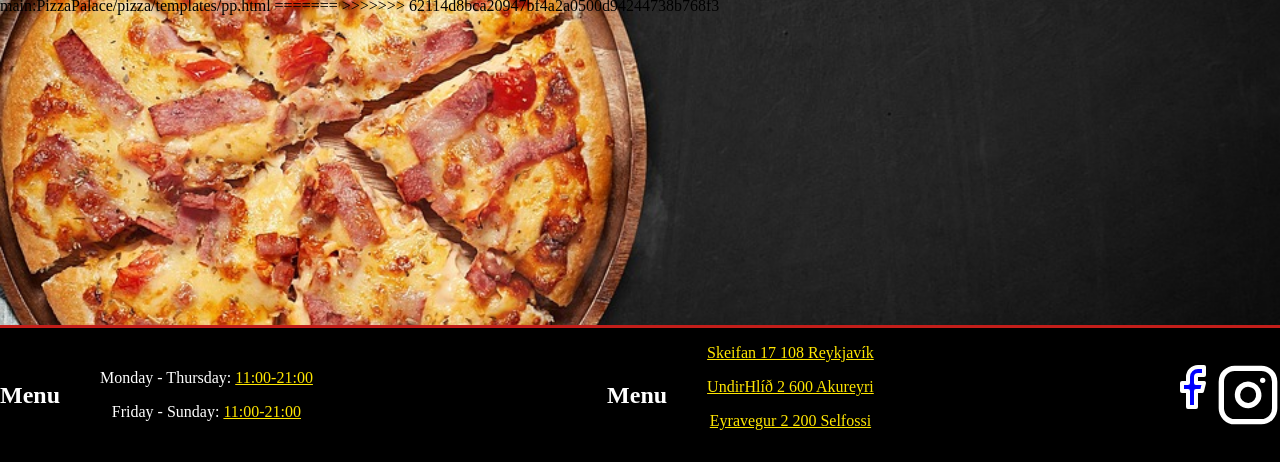
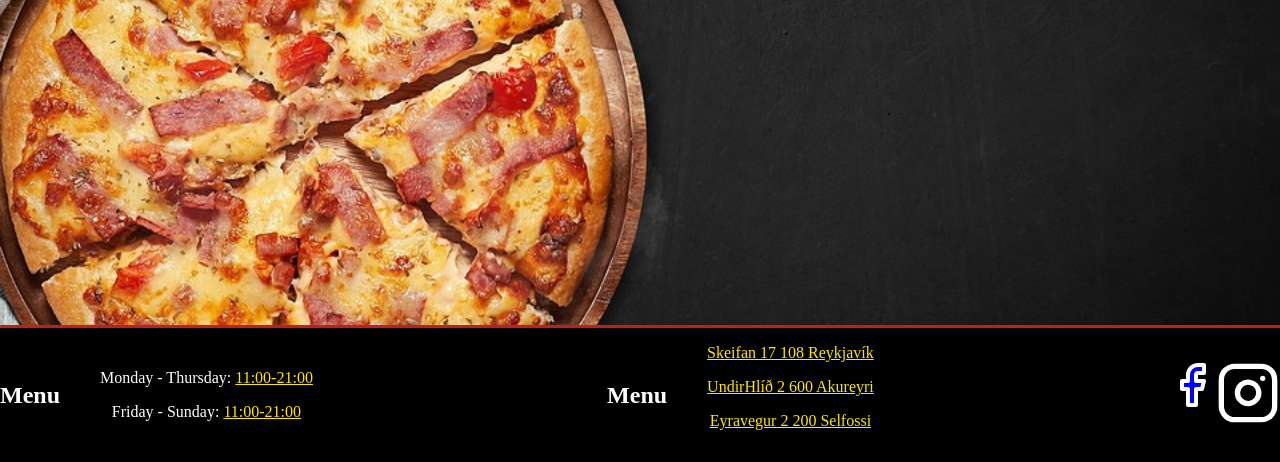
Before and after one commit to AgustM22/PizzaPalace, a Django app: page /homepage/ in a window 1280 px wide. Shown: the part 338-800 px from the top of the page. Run offline with Django 4.2, Linux system fonts and the light colour scheme; parts of the project's set-up code (start-up, migrations or seed data) failed here and were passed over.

Commit message:
resolved merge conflict in base.html

```diff
--- a/PizzaPalace/pizza/templates/base.html
+++ b/PizzaPalace/pizza/templates/base.html
@@ -1,5 +1,3 @@
-<<<<<<< HEAD
-<<<<<<< HEAD:PizzaPalace/pizza/templates/base.html
 <!DOCTYPE html>
 <html lang="en">
 <head>
@@ -76,11 +74,7 @@
         </div>
     </header>
     {% block content % }
-<<<<<<< HEAD
-    {% end block % }
-=======
     {% endblock % }
->>>>>>> 62114d8bca20947bf4a2a0500d94244738b768f3
 
     <footer>
         <div class="FooterLeft">
@@ -105,8 +99,4 @@
     </footer>
 <script src="{% static 'js/index.js'%}"></script>
 </body>
-<<<<<<< HEAD
->>>>>>> main:PizzaPalace/pizza/templates/pp.html
-=======
->>>>>>> 62114d8bca20947bf4a2a0500d94244738b768f3
 </html>
```
